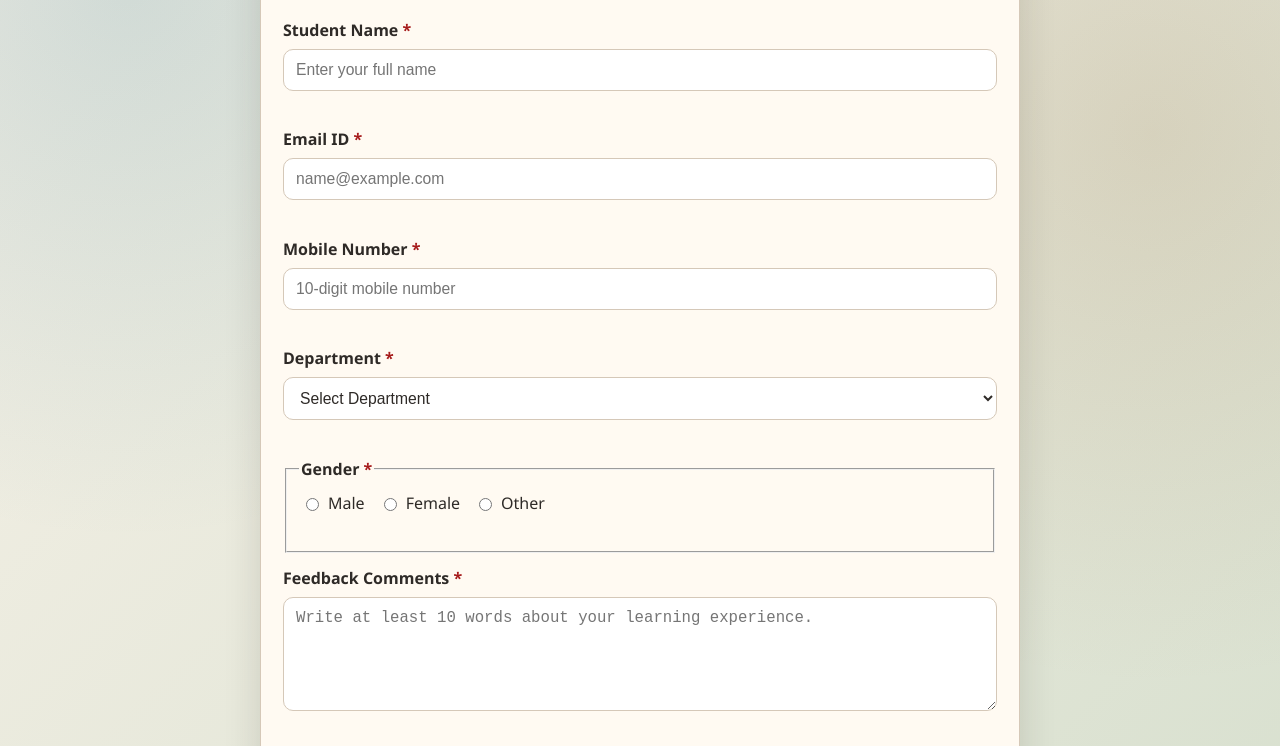
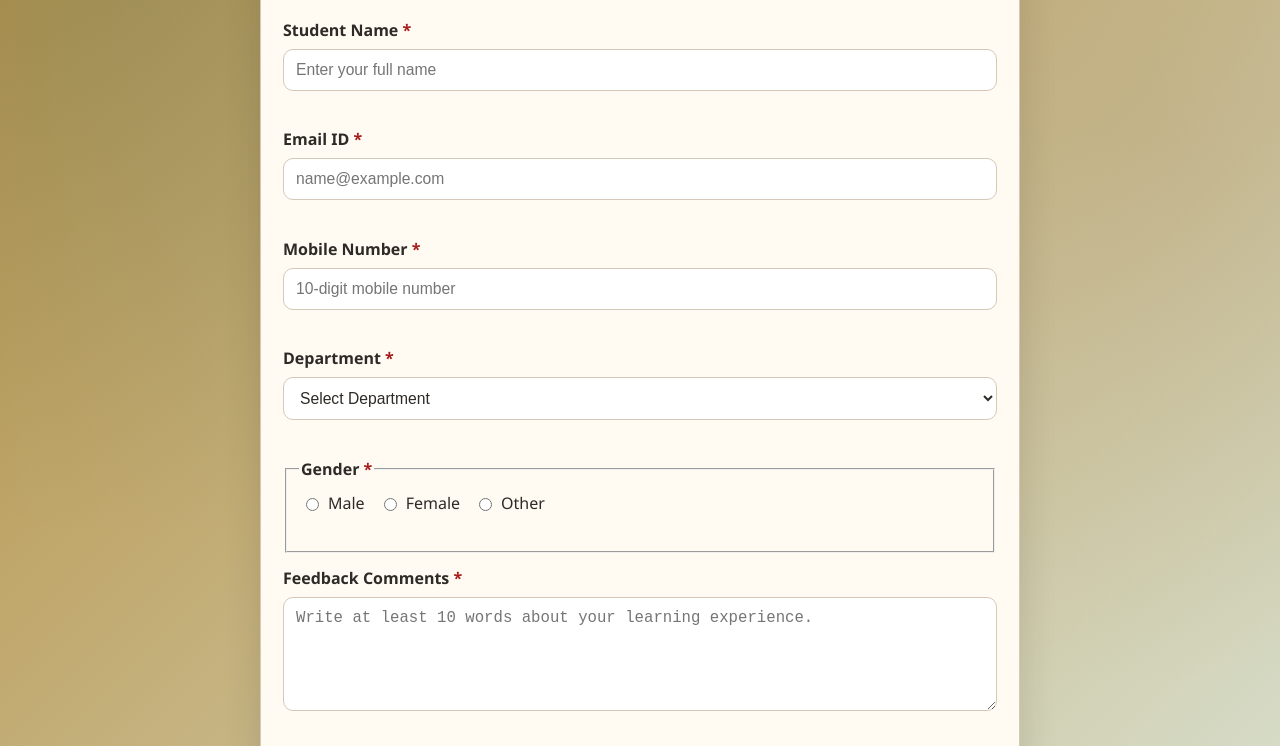
Before and after one commit to satyam-kalihari/DevOps-ca-2, a plain HTML site: page index.html in a window 1280 px wide. Shown: the part 116-862 px from the top of the page. Drawn offline with Linux system fonts and the light colour scheme.

Commit message:
Changed Background.

```diff
--- a/styles.css
+++ b/styles.css
@@ -1,6 +1,6 @@
 /* External CSS (required): overall layout and component styling */
 :root {
-  --bg-1: #f6f1e7;
+  --bg-1: #b58d3e;
   --bg-2: #d8e0cf;
   --panel: #fffaf2;
   --text: #2e2a27;
```
Also changed, not shown: 5 other files.
